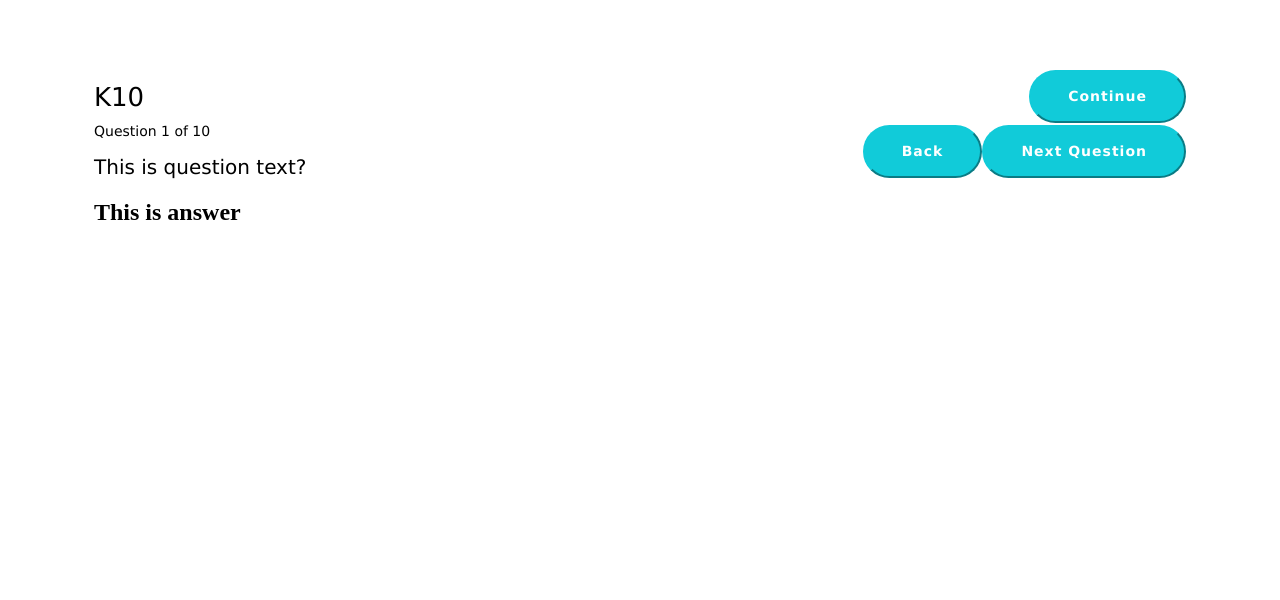
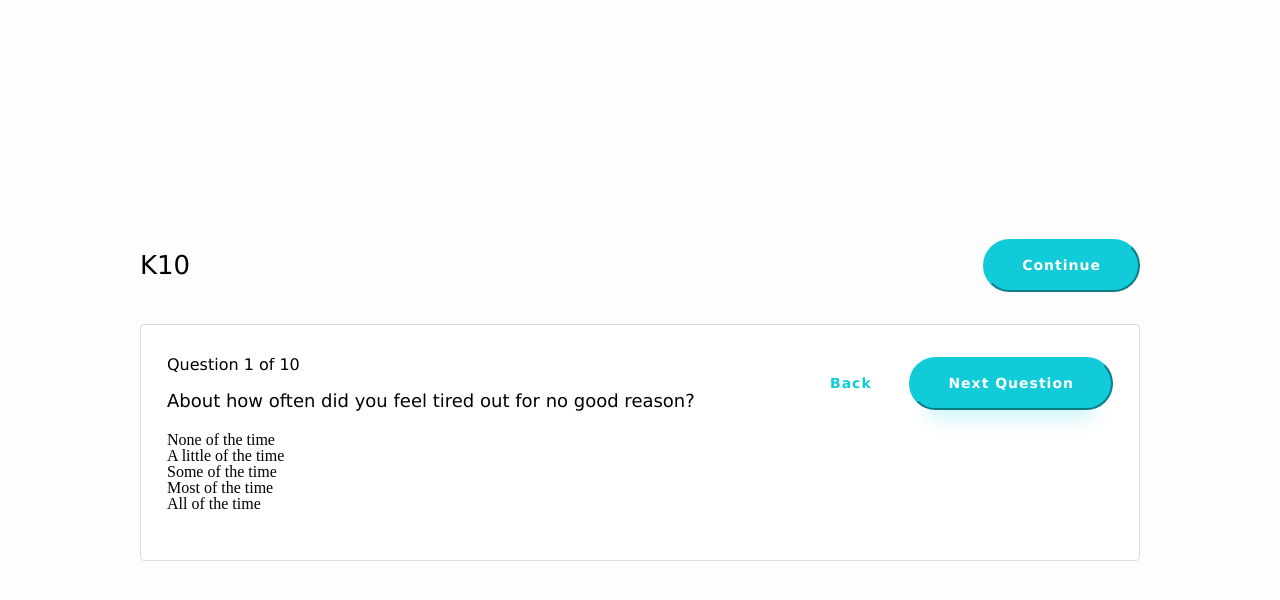
Before and after one commit to nimblehq/vue-questionnaire, a Vue app: page / in a window 1280 px wide. Shown: the top 600 px of the page. Built offline with nearby package versions, Linux system fonts and the light colour scheme.

Commit message:
Refactor the components and apply CSS styles to the questionnaire content header.

```diff
--- a/public/index.html
+++ b/public/index.html
@@ -4,20 +4,24 @@
     <meta charset="utf-8">
     <meta http-equiv="X-UA-Compatible" content="IE=edge">
     <meta name="viewport" content="width=device-width,initial-scale=1.0">
+    <title>vue-questionnaire</title>
     <link rel="icon" href="<%= BASE_URL %>favicon.ico">
-    <title>vue-questionnaire</title>
+    <link rel="stylesheet" href="https://cdnjs.cloudflare.com/ajax/libs/meyer-reset/2.0/reset.min.css">
 
     <style>
       body {
-        margin: 70px 0;
+        background-color: #fdfdfd;
       }
     </style>
   </head>
   <body>
     <noscript>
-      <strong>We're sorry but vue-questionnaire doesn't work properly without JavaScript enabled. Please enable it to continue.</strong>
+      <strong>
+        We're sorry but vue-questionnaire doesn't work properly without JavaScript enabled.
+        Please enable it to continue.
+      </strong>
     </noscript>
+
     <div id="app"></div>
-    <!-- built files will be auto injected -->
   </body>
 </html>
--- a/src/App.vue
+++ b/src/App.vue
@@ -1,11 +1,11 @@
 <template>
-  <div class="container">
-    <Questionnaire />
-  </div>
+  <main class="container">
+    <Questionnaire/>
+  </main>
 </template>
 
 <script>
-import Questionnaire from './containers/Questionnaire.vue';
+  import Questionnaire from './containers/Questionnaire';
 
   export default {
     name: 'app',
@@ -17,9 +17,13 @@ export default {
 
 <style lang="scss" scoped>
   .container {
-  width: calc(100% - 188px);
+    display: flex;
+    align-items: center;
 
-  margin-right: 94px;
-  margin-left: 94px;
+    width: 1000px;
+    height: 100vh;
+
+    margin-right: auto;
+    margin-left: auto;
   }
 </style>
--- a/src/components/Button.vue
+++ b/src/components/Button.vue
@@ -1,5 +1,5 @@
 <template>
-  <button :type="type" @click="onClick" :disabled="disabled">
+  <button class="btn" :type="type" @click="onClick" :disabled="disabled">
     {{ text }}
   </button>
 </template>
@@ -17,7 +17,7 @@ export default {
 </script>
 
 <style lang="scss" scoped>
-button {
+  .btn {
     border-radius: 80px;
     border-color: #11cbd9;
     padding: 16px 37px;
@@ -32,20 +32,20 @@ button {
     background-color: #11cbd9;
     cursor: pointer;
     outline: 0;
-}
 
-button:hover {
+    &:hover {
       border-color: #0fb5c1;
       background-color: #0fb5c1;
     }
 
-button:focus {
+    &:focus {
       border-color: darken( #0fb5c1, 5%);
       background-color: darken( #0fb5c1, 5%);
     }
 
-button:disabled {
+    &:disabled {
       border-color: #d3dfe0;
       background-color: #d3dfe0;
     }
+  }
 </style>
--- a/src/components/QuestionnaireContent.vue
+++ b/src/components/QuestionnaireContent.vue
@@ -1,23 +1,40 @@
 <template>
-  <div>
-    <header>
+  <div class="questionnaire-content">
+    <header class="questionnaire-content__header">
+      <slot name="progressTitle"></slot>
       <slot name="question"></slot>
-      <slot name="nextQuestionButton"></slot>
+      <slot name="questionStepButton"></slot>
     </header>
-    <slot name="answer"></slot>
+
+    <slot name="answers"></slot>
   </div>
 </template>
 
 <script>
-export default {
-  name: 'QuestionnaireContent'
-}
+  export default {
+    name: 'QuestionnaireContent'
+  }
 </script>
 
 <style lang="scss" scoped>
-header {
-  display: flex;
-  justify-content: space-between;
-  align-items: center;
-}
+  .questionnaire-content {
+    margin-top: 32px;
+
+    border: 1px solid #d3dfe0;
+    border-radius: 4px;
+
+    padding-bottom: 48px;
+
+    background-color: #fff;
+
+    &__header {
+      display: flex;
+      flex-flow: column wrap;
+      justify-content: center;
+      align-content: space-between;
+
+      height: 65px;
+      padding: 26px 26px 16px 26px;
+    }
+  }
 </style>
--- a/src/components/QuestionnaireContentAnswer.vue
+++ b/src/components/QuestionnaireContentAnswer.vue
@@ -1,9 +1,21 @@
 <template>
-  <h2>This is answer</h2>
+  <ul class="questionnaire-content-answer">
+    <li>None of the time</li>
+    <li>A little of the time</li>
+    <li>Some of the time</li>
+    <li>Most of the time</li>
+    <li>All of the time</li>
+  </ul>
 </template>
 
 <script>
-export default {
-  name: 'QuestionnaireContentAnswer'
-}
+  export default {
+    name: 'QuestionnaireContentAnswer'
+  }
 </script>
+
+<style lang="scss" scoped>
+  .questionnaire-content-answer {
+    padding-left: 26px;
+  }
+</style>
--- a/src/components/QuestionnaireContentQuestion.vue
+++ b/src/components/QuestionnaireContentQuestion.vue
@@ -1,33 +1,23 @@
 <template>
-  <section>
-    <div class="question-number">
-      Question 1 of 10
-    </div>
-    <div class="question-text">
-      This is question text?
-    </div>
-  </section>
+  <h2 class="questionnaire-content-question">
+    {{ question }}
+  </h2>
 </template>
 
 <script>
-export default {
-  name: 'QuestionnaireContentAnswer'
-}
+  export default {
+    name: 'QuestionnaireContentQuestion',
+    props: {
+      question: String
+    }
+  }
 </script>
 
 <style lang="scss" scoped>
-section {
-  font-family: Verdana, Geneva, sans-serif;
-  display: flex;
-  flex-flow: column;
-}
-
-section .question-number {
-  margin-bottom: 16px;
-  font-size: 14px;
-}
-
-section .question-text {
-  font-size: 20px;
-}
+  .questionnaire-content-question {
+    font-size: 18px;
+    font-family: Verdana, Geneva, sans-serif;
+    font-weight: normal;
+    line-height: (31px / 18px);
+  }
 </style>
--- a/src/components/QuestionnaireContentStepButton.vue
+++ /dev/null
@@ -1,31 +0,0 @@
-<template>
-  <div>
-    <Button v-show="isShowPrevious"
-            type="button"
-            text="Back"
-            :disabled="false"
-            :onClick="onPreviousQuestion" />
-    <Button v-show="isShowNext"
-            type="button"
-            text="Next Question"
-            :disabled="false"
-            :onClick="onNextQuestion" />
-  </div>
-</template>
-
-<script>
-import Button from './Button'
-
-export default {
-  name: 'QuestionnaireStepButton',
-  props: {
-    isShowNext: Boolean,
-    isShowPrevious: Boolean,
-    onNextQuestion: Function,
-    onPreviousQuestion: Function,
-  },
-  components: {
-    Button
-  }
-}
-</script>
--- a/src/components/QuestionnaireHeader.vue
+++ b/src/components/QuestionnaireHeader.vue
@@ -1,12 +1,19 @@
 <template>
-  <header>
-    <h1>{{ title }}</h1>
-    <Button type="button" :text="submitButtonText" :onClick="onSubmit" :disabled="!enableSubmitButton" />
+  <header class="questionnaire-header">
+    <h1 class="questionnaire-header__title">
+      {{ title }}
+    </h1>
+    <Button
+      type="button"
+      :text="submitButtonText"
+      :onClick="onSubmit"
+      :disabled="!enableSubmitButton"
+    />
   </header>
 </template>
 
 <script>
-import Button from './Button.vue';
+  import Button from './Button';
 
   export default {
     name: 'QuestionnaireHeader',
@@ -23,19 +30,19 @@ export default {
 </script>
 
 <style lang="scss" scoped>
-header {
+  .questionnaire-header {
     display: flex;
     justify-content: space-between;
     align-items: center;
-}
 
-h1 {
+    &__title {
       margin-top: 0;
       margin-bottom: 0;
 
       font-size: 26px;
       font-family: Verdana, Geneva, sans-serif;
       font-weight: normal;
-  line-height: (32px / 26px);
+      line-height: (51px / 26px);
+    }
   }
 </style>
--- /dev/null
+++ b/src/components/QuestionnaireProgressTitle.vue
@@ -0,0 +1,28 @@
+<template>
+  <p class="questionnaire-progress-title">
+    Question {{ current }} of {{ total }}
+  </p>
+</template>
+
+<script>
+  export default {
+    name: 'QuestionnaireProgressTitle',
+    props: {
+      current: Number,
+      total: Number
+    }
+  }
+</script>
+
+<style lang="scss" scoped>
+  .questionnaire-progress-title {
+    display: block;
+
+    margin-bottom: 6px;
+
+    font-size: 16px;
+    font-family: Verdana, Geneva, sans-serif;
+    font-weight: normal;
+    line-height: (28px / 16px);
+  }
+</style>
--- /dev/null
+++ b/src/components/QuestionnaireStepButton.vue
@@ -0,0 +1,60 @@
+<template>
+  <div class="questionnaire-step-button">
+    <Button
+      type="button"
+      text="Back"
+      class="questionnaire-step-button__back"
+      v-show="isShowPrevious"
+      :disabled="false"
+      :onClick="onPreviousQuestion"
+    />
+
+    <Button
+      type="button"
+      text="Next Question"
+      class="questionnaire-step-button__next"
+      v-show="isShowNext"
+      :disabled="false"
+      :onClick="onNextQuestion"
+    />
+  </div>
+</template>
+
+<script>
+  import Button from './Button'
+
+  export default {
+    name: 'QuestionnaireStepButton',
+    props: {
+      isShowNext: Boolean,
+      isShowPrevious: Boolean,
+      onNextQuestion: Function,
+      onPreviousQuestion: Function,
+    },
+    components: {
+      Button
+    }
+  }
+</script>
+
+<style lang="scss" scoped>
+  .questionnaire-step-button {
+    display: flex;
+    justify-content: space-between;
+
+    width: 320px;
+
+    &__back {
+      border: 0;
+      border-radius: 0;
+
+      color: #11cbd9;
+
+      background-color: transparent;
+    }
+
+    &__next {
+      box-shadow: 0 25px 20px -19px rgba(17, 203, 217, 0.3);
+    }
+  }
+</style>
--- a/src/containers/Questionnaire.vue
+++ b/src/containers/Questionnaire.vue
@@ -1,14 +1,31 @@
 <template>
   <section class="questionnaire">
-    <QuestionnaireHeader title="K10" submitButtonText="Continue" :enableSubmitButton="true" :onSubmit="submitHandler" />
+    <QuestionnaireHeader
+      title="K10"
+      submitButtonText="Continue"
+      :enableSubmitButton="true"
+      :onSubmit="submitHandler"
+    />
+
     <QuestionnaireContent>
+      <template v-slot:progressTitle>
+        <QuestionnaireProgressTitle :current="1" :total="10" />
+      </template>
+
       <template v-slot:question>
-        <QuestionnaireContentQuestion />
+        <QuestionnaireContentQuestion question="About how often did you feel tired out for no good reason?" />
       </template>
-      <template v-slot:nextQuestionButton>
-        <QuestionnaireContentStepButton :isShowNext="true" :isShowPrevious="true" :onNextQuestion="nextQuestionHandler" :onPreviousQuestion="backQuestionHandler" />
+
+      <template v-slot:questionStepButton>
+        <QuestionnaireStepButton
+          :isShowPrevious="true"
+          :isShowNext="true"
+          :onPreviousQuestion="previousQuestionHandler"
+          :onNextQuestion="nextQuestionHandler"
+        />
       </template>
-      <template v-slot:answer>
+
+      <template v-slot:answers>
         <QuestionnaireContentAnswer />
       </template>
     </QuestionnaireContent>
@@ -16,32 +33,39 @@
 </template>
 
 <script>
-import QuestionnaireHeader from '../components/QuestionnaireHeader.vue';
-import QuestionnaireContent from '../components/QuestionnaireContent.vue';
-import QuestionnaireContentQuestion from '../components/QuestionnaireContentQuestion.vue';
-import QuestionnaireContentStepButton from '../components/QuestionnaireContentStepButton.vue';
-import QuestionnaireContentAnswer from '../components/QuestionnaireContentAnswer.vue';
-import questions from '../data/questions.json';
+  import QuestionnaireContent from '../components/QuestionnaireContent';
+  import QuestionnaireContentAnswer from '../components/QuestionnaireContentAnswer';
+  import QuestionnaireContentQuestion from '../components/QuestionnaireContentQuestion';
+  import QuestionnaireHeader from '../components/QuestionnaireHeader';
+  import QuestionnaireProgressTitle from '../components/QuestionnaireProgressTitle';
+  import QuestionnaireStepButton from '../components/QuestionnaireStepButton';
 
   export default {
     name: 'Questionnaire',
     components: {
+      QuestionnaireContent,
+      QuestionnaireContentAnswer,
+      QuestionnaireContentQuestion,
       QuestionnaireHeader,
-    QuestionnaireContent,
-    QuestionnaireContentQuestion,
-    QuestionnaireContentStepButton,
-    QuestionnaireContentAnswer
+      QuestionnaireProgressTitle,
+      QuestionnaireStepButton
     },
     methods: {
+      nextQuestionHandler() {
+        window.console.log('DISPATCH: GO_TO_NEXT_QUESTION');
+      },
+      previousQuestionHandler() {
+        window.console.log('DISPATCH: GO_BACK_TO_PREVIOUS_QUESTION');
+      },
       submitHandler() {
-      console.log('DISPATCH: SAVE_QUESTIONNAIRE');
-    },
-    nextQuestionHandler() {
-      console.log('DISPATCH: NEXT_QUESTION')
-    },
-    backQuestionHandler() {
-      console.log('DISPATCH: BACK_QUESTION')
+        window.console.log('DISPATCH: SAVE_QUESTIONNAIRE');
       }
     }
   }
 </script>
+
+<style lang="scss" scoped>
+  .questionnaire {
+    width: 100%;
+  }
+</style>
```
Lines whose indentation alone changed are shown as unchanged.
